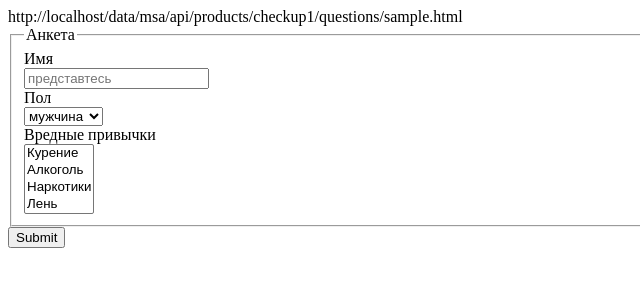
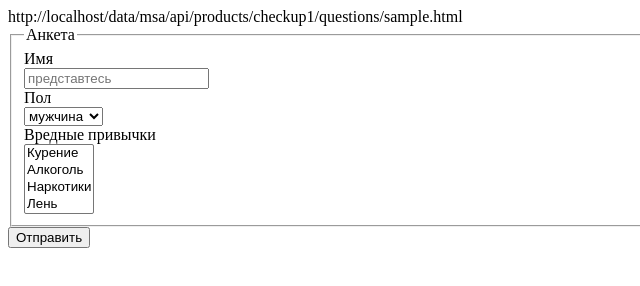
Before and after one commit to zykovilya/checkup, a plain HTML site: page data/msa/api/products/checkup1/questions/sample.html in a window 1280 px wide. Shown: the full height of the page, 0-640 px from the left. Drawn offline with Linux system fonts and the light colour scheme.

Commit message:
html fix

```diff
--- a/data/msa/api/products/checkup1/questions/sample.html
+++ b/data/msa/api/products/checkup1/questions/sample.html
@@ -50,7 +50,7 @@
         </div>
 
     </fieldset>
-    <input type="submit" name="Отправить"/>
+    <input type="submit" value="Отправить"/>
 </form>
 
 <script>
```
Also changed, not shown: data/msa/api/products/checkup2/questions/sample.html (+1 -1 lines).
